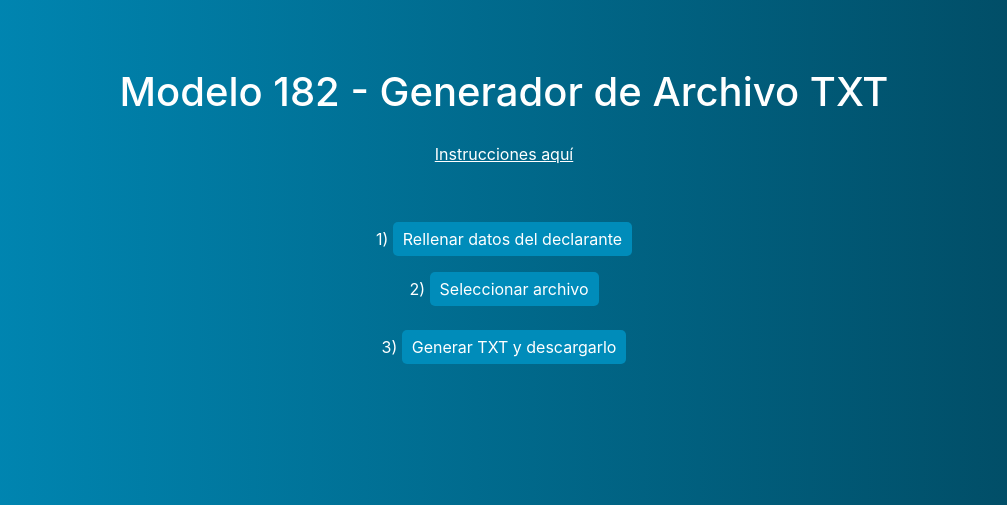
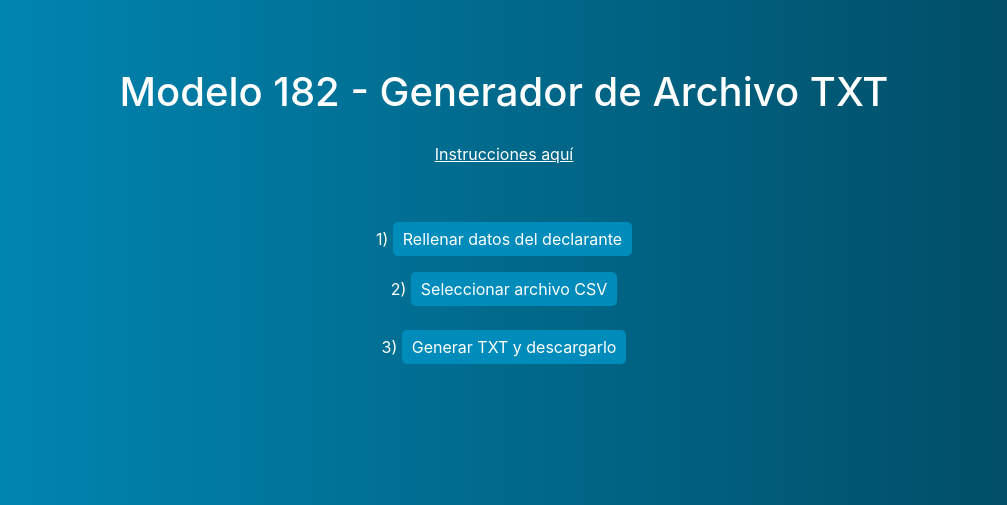
Before and after one commit to hugobraulio/modelo182, a PHP site: page / in a window 1280 px wide. Shown: the top 505 px of the page, without its empty margins (136-1143 px from the left). Run offline with PHP 8.4, Linux system fonts and the light colour scheme.

Commit message:
instructions improved

```diff
--- a/index.php
+++ b/index.php
@@ -19,10 +19,10 @@
         <p><a href="#" id="instructionsLink" style="color:white; text-decoration:underline">Instrucciones aquí</a></p>
         <br/>
         <p id="instructionsParagraph" style="display: none;" class="center-container">
-          Este formulario recoge el fichero CSV<sup>1</sup> que contiene los datos de los donantes de este ejercicio, así como, opcionalmente, los ficheros
+          Este formulario recoge el fichero CSV<!--sup>1</sup--> que contiene los datos de los donantes de este ejercicio, así como, opcionalmente, los ficheros
           ya presentados a Hacienda en los dos ultimos años y los procesa para generar
           el <b>fichero <i>modelo 182</i></b> de este <i>ejercicio</i>, siguiendo las pautas establecidas
-          por la Agencia Tributaria<sup>2</sup>
+          por la Agencia Tributaria<!--sup>2</sup-->
           <br/><br/>
           <!--Para facilitarle la labor, conforme agregue los ficheros de los años anteriores, algunos campos del formulario se irán rellenando automáticamente con
           datos extraídos de los propios ficheros. En cualquier caso, siempre debe revisar que todos los campos contienen los valores apropiados y actuales antes de enviar
@@ -34,6 +34,21 @@
           <a href="https://www.agenciatributaria.es/AEAT.internet/Inicio/_otros_/Descarga_de_programas_de_ayuda/Prevalidacion_Cobol/Ejercicio_2014/Programas_de_prevalidacion_Cobol_Windows/Programas_de_prevalidacion_Cobol_Windows.shtml">
           herramientas de pre-validación</a> ofrecidas por la AEAT para verificar la validez del <b>fichero resultado</b> antes de presentarlo a Hacienda.
           <br/><br/>
+          <!--div id="subscripters">
+            <p>
+              <sup>1</sup>: Columnas del CSV deben estar en este orden (no importa el nombre de los campos, o incluso si no tienen nombre):
+            </p>
+            <p>
+              <center><img id='imgCSV' src='../static/img/csv_tabla.png?32352' width="80%"/></p></center>
+            </p>
+            <p><sup>2</sup>: Puedes usar este fichero CSV de donaciones de ejemplo
+              <a href="{{ url_for('public.sample') }}">(descargar aqui)</a>.<br/> Fíjate en las 2 últimas lineas y verás que tienen DNIs mal-formados.
+              <br/>También verás que el nombre de las columnas es distinto al propuesto. Aún así, la aplicación procesa el fichero correctamente.
+            </p>
+            <p><sup>3</sup>: Especificaciones oficiales del Formato del <i>modelo 182</i>
+              <a href="https://www6.aeat.es/static_files/common/internet/dep/aplicaciones/modelos/2017/Modelo182.pdf">aqui</a>
+            </p>
+          </div-->
         </p>
         <p>
           <form id="uploadForm" enctype="multipart/form-data">
@@ -43,7 +58,7 @@
             </p>
             <p>
               2) <input type="file" id="csv" name="csv" accept=".csv" style="display:none"/>
-              <label for="csv" class="button file-upload-button">Seleccionar archivo</label>
+              <label for="csv" class="button file-upload-button">Seleccionar archivo CSV</label>
               <span id="file-name"></span>
               <br/>
             </p>
```
